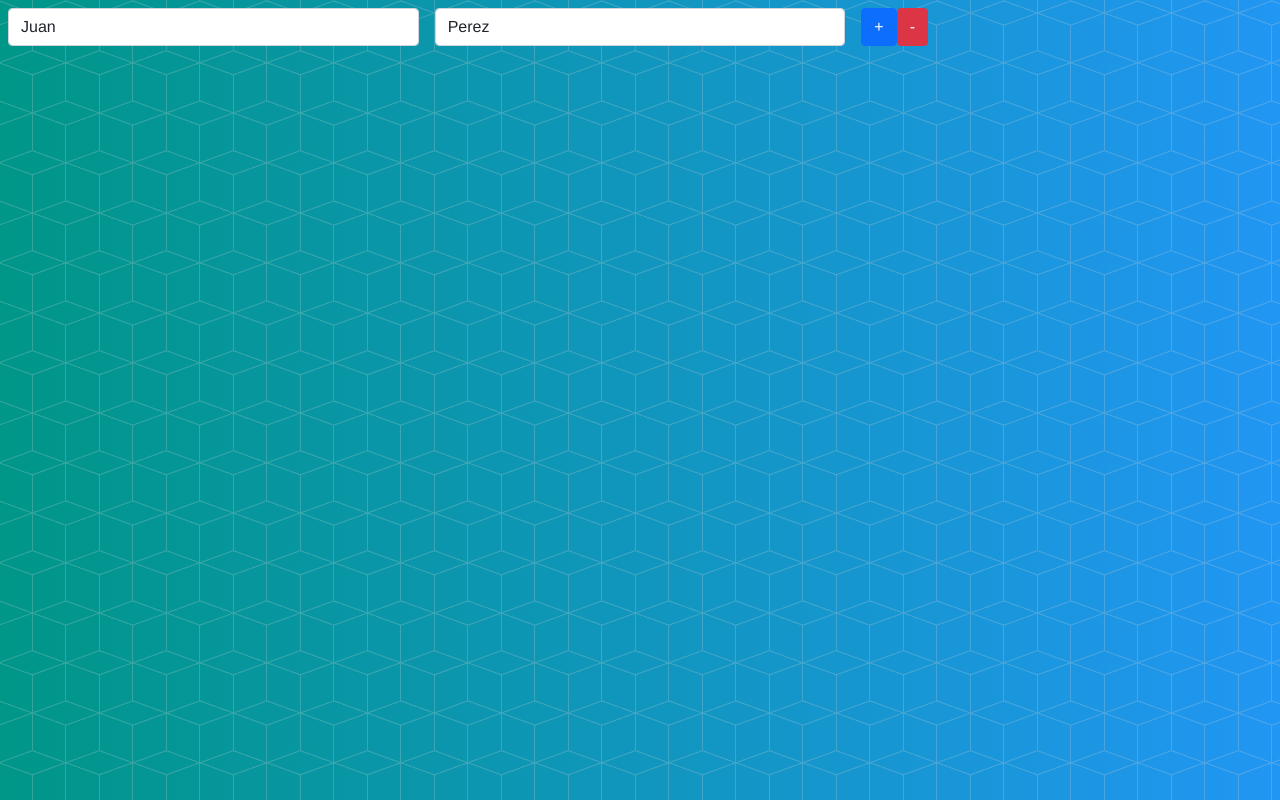
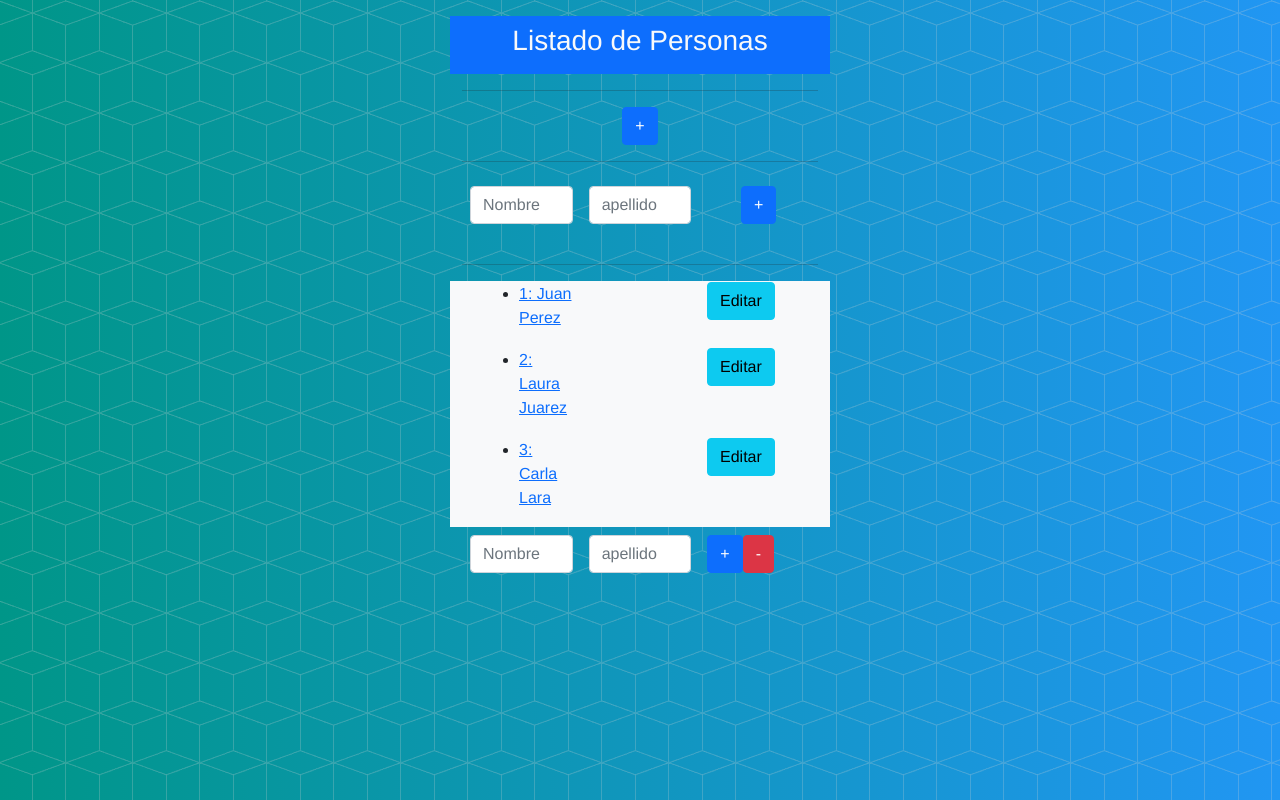
Before and after one commit to cfdavilal/curso_angular, an Angular app: page /listapersonas/0 in a window 1280 px wide. Built offline with nearby package versions, Linux system fonts and the light colour scheme.

Commit message:
Query Params y childRoute

```diff
--- a/src/app/listado-personas/formulario/formulario.component.ts
+++ b/src/app/listado-personas/formulario/formulario.component.ts
@@ -21,7 +21,7 @@ import { ActivatedRoute, Router } from '@angular/router';
 export class FormularioComponent implements OnInit {
   @Output() personaCreada = new EventEmitter<Persona>();
   index: number;
-
+  modoEdicion: number;
   @ViewChild('nombreInput') nombreInput: ElementRef;
   @ViewChild('apellidoInput') apellidoInput: ElementRef;
   constructor(
@@ -38,11 +38,12 @@ export class FormularioComponent implements OnInit {
 
   ngOnInit(): void {
     this.index = this.route.snapshot.params['id'];
+    this.modoEdicion = this.route.snapshot.queryParams['modoEdicion'];
   }
 
   ngAfterViewInit() {
     this.index = this.route.snapshot.params['id'];
-    if (this.index) {
+    if (this.modoEdicion != null && this.modoEdicion == 1) {
       let persona: Persona = this.personasService.encontrarPersona(this.index);
       this.nombreInput.nativeElement.value = persona.nombre;
       this.apellidoInput.nativeElement.value = persona.apellido;
@@ -54,7 +55,7 @@ export class FormularioComponent implements OnInit {
       this.nombreInput.nativeElement.value,
       this.apellidoInput.nativeElement.value
     );
-    if (this.index) {
+    if (this.modoEdicion != null && this.modoEdicion == 1) {
       this.personasService.modificarPersona(this.index, nueva_persona);
     } else {
       /*     this.LoggingService.enviaMensajeAConsola(
@@ -69,11 +70,10 @@ export class FormularioComponent implements OnInit {
     this.router.navigate(['listapersonas']);
   }
 
-  eliminarPersona(index:number){
-    if(this.index != null){
-      this.personasService.personas.splice(index, 1)
+  eliminarPersona(index: number) {
+    if (this.modoEdicion != null && this.modoEdicion == 1) {
+      this.personasService.personas.splice(index, 1);
       this.router.navigate(['listapersonas']);
     }
-
   }
 }
--- a/src/app/listado-personas/listado-persona/listado-persona.component.html
+++ b/src/app/listado-personas/listado-persona/listado-persona.component.html
@@ -4,7 +4,7 @@
     <div class="col-4">
       <ul>
         <li>
-          <a [routerLink]="['/listapersonas', indice]">
+          <a [routerLink]="['/listapersonas', indice]" [queryParams]="{modoEdicion:1}">
             {{ indice + 1 }}: {{ persona.nombre }} {{ persona.apellido }}
           </a>
         </li>
--- a/src/app/listado-personas/listado-personas.component.html
+++ b/src/app/listado-personas/listado-personas.component.html
@@ -36,5 +36,12 @@
       </div>
       <div class="col-md-4"></div>
     </div>
+    <div class="row">
+      <div class="col-md-4"></div>
+      <div class="col-md-4">
+        <router-outlet></router-outlet>
+      </div>
+      <div class="col-md-4"></div>
+    </div>
   </div>
 </div>
```
Also changed, not shown: src/app/app-routing.module.ts (+4 -3 lines).
